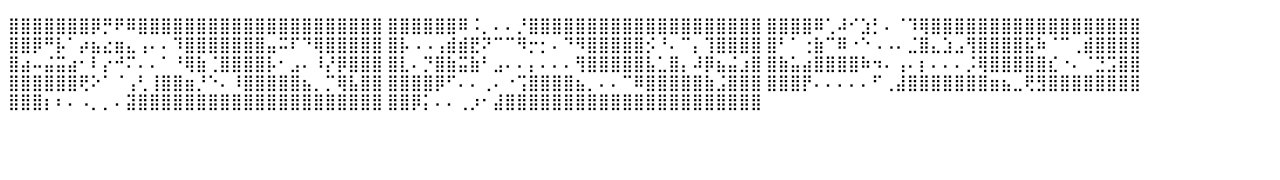
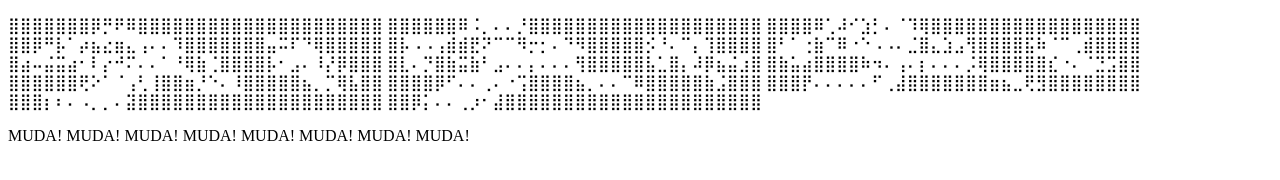
Before and after one commit to FrancklinJr/SCM, a plain HTML site: page index.html in a window 1280 px wide. Drawn offline with Linux system fonts and the light colour scheme.

Commit message:
commit lucash

```diff
--- a/index.html
+++ b/index.html
@@ -22,5 +22,10 @@
     ⣿⣿⣿⡟⠄⠄⠄⠄⠄⠋⢀⣼⣿⣿⣿⣿⣿⣿⣿⣶⣦⣀⢟⣻⣿⣿⣿⣿⣿⣿⣿⣿
     ⣿⣿⣿⡆⠆⠄⠠⡀⡀⠄⣽⣿⣿⣿⣿⣿⣿⣿⣿⣿⣿⣿⣿⣿⣿⣿⣿⣿⣿⣿⣿⣿
     ⣿⣿⡿⡅⠄⠄⢀⡰⠂⣼⣿⣿⣿⣿⣿⣿⣿⣿⣿⣿⣿⣿⣿⣿⣿⣿⣿⣿⣿⣿⣿⣿</p>
+
+    <p>
+        MUDA! MUDA! MUDA! MUDA!
+        MUDA! MUDA! MUDA! MUDA!
+    </p>
 </body>
 </html>
```
